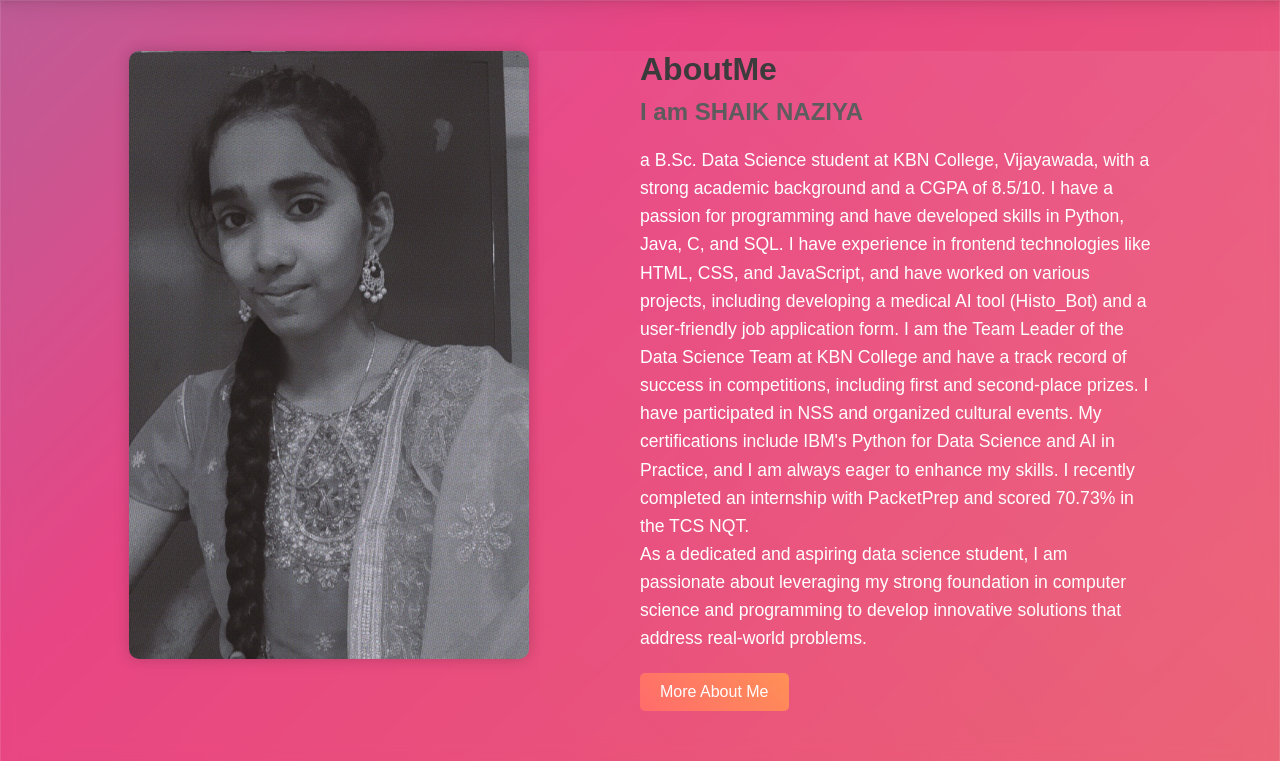
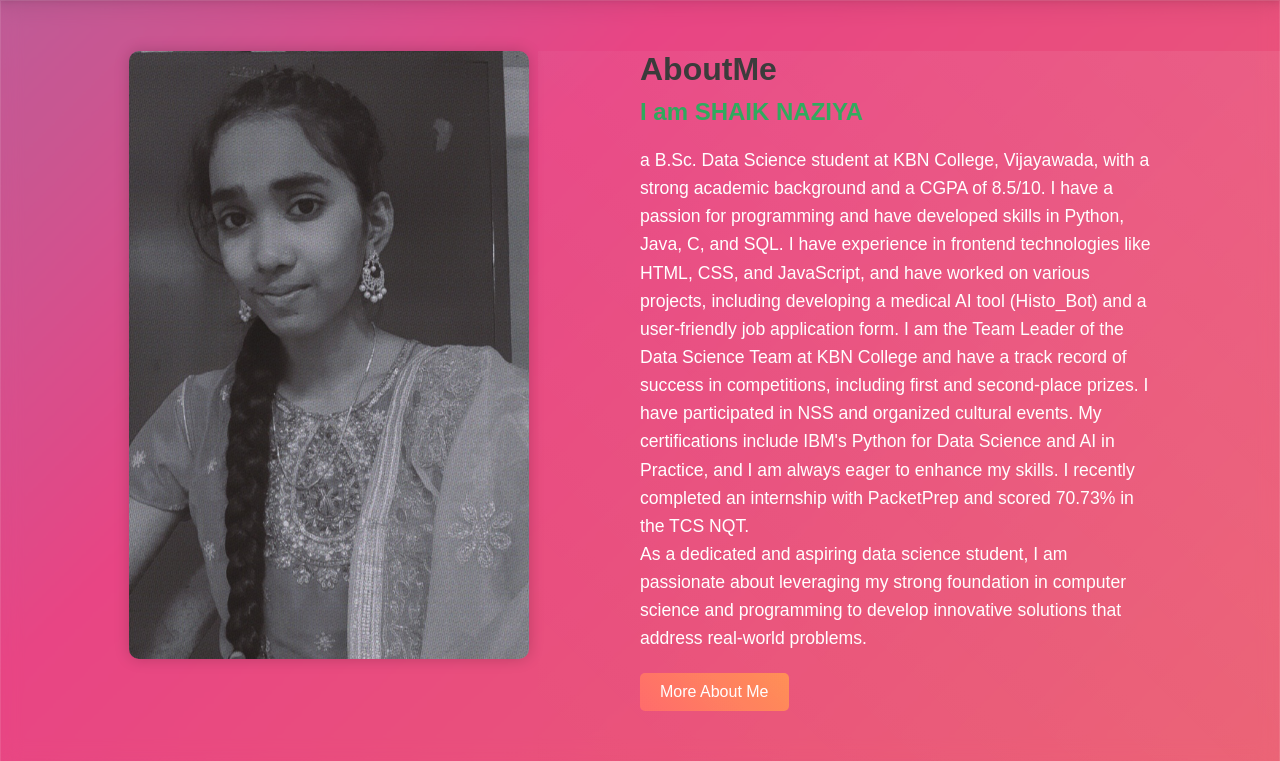
Before and after one commit to naziyanazu786/Naziya-Portfolio, a Flask app: page /about in a window 1280 px wide; the page is wider, and only the part inside the window is pictured. Shown: the part 94-855 px from the top of that part. Run offline with Flask 3, Linux system fonts and the light colour scheme.

Commit message:
Update style.css

```diff
--- a/static/style.css
+++ b/static/style.css
@@ -213,7 +213,7 @@ text-shadow: 0 0 10px rgba(14, 255, 255, 0.5);
 .about h4 {
   font-size: 1.5rem;
   margin-top: 10px;
-  color: #555;
+  color: #26a757;
 }
 
 .about p {
```
